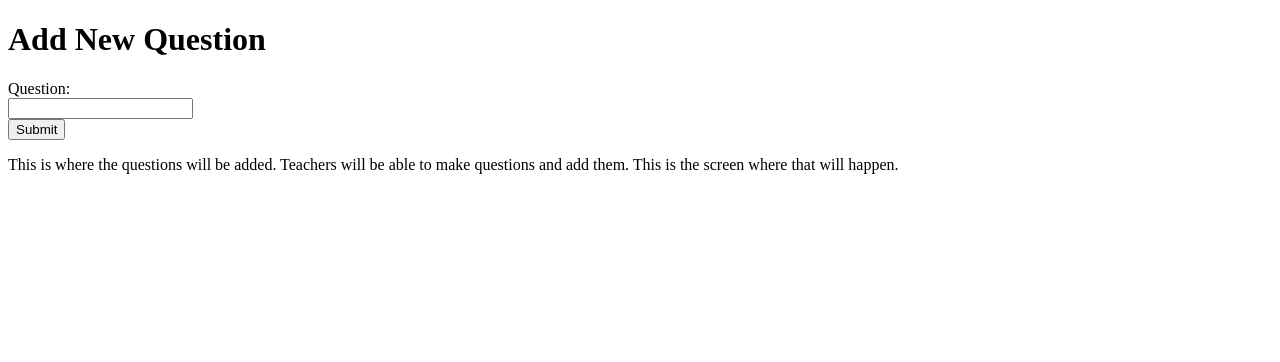
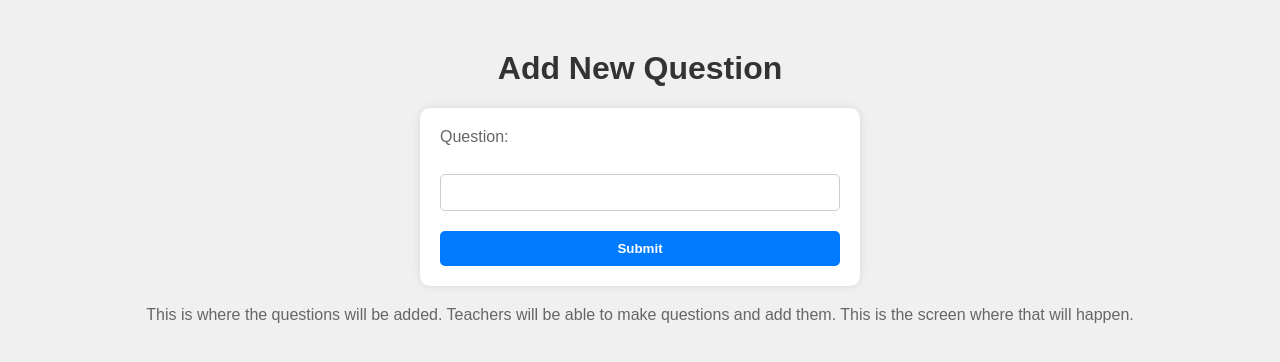
Before and after one commit to 347S24/347-final-project-group-29, a Django app: page /add/ in a window 1280 px wide. Shown: the top 362 px of the page. Run offline with Django 4.2, Linux system fonts and the light colour scheme; parts of the project's set-up code (start-up, migrations or seed data) failed here and were passed over.

Commit message:
Update add_question.html
added some css

```diff
--- a/group_29_final/group29final/group29final/peer_instruction/templates/add_question.html
+++ b/group_29_final/group29final/group29final/peer_instruction/templates/add_question.html
@@ -3,6 +3,65 @@
 <head>
     <meta charset="UTF-8">
     <title>Add Question</title>
+    <style>
+        /* CSS styles for Add Question page */
+        body {
+            font-family: Arial, sans-serif;
+            background-color: #f0f0f0;
+            margin: 0;
+            padding: 0;
+        }
+
+        h1 {
+            color: #333;
+            margin-top: 50px;
+            text-align: center;
+        }
+
+        form {
+            max-width: 400px;
+            margin: 20px auto;
+            padding: 20px;
+            background-color: #fff;
+            border-radius: 10px;
+            box-shadow: 0 0 10px rgba(0, 0, 0, 0.1);
+        }
+
+        label {
+            display: block;
+            margin-bottom: 10px;
+            color: #666;
+        }
+
+        input[type="text"] {
+            width: 100%;
+            padding: 10px;
+            margin-bottom: 20px;
+            border: 1px solid #ccc;
+            border-radius: 5px;
+            box-sizing: border-box;
+        }
+
+        input[type="submit"] {
+            width: 100%;
+            padding: 10px;
+            background-color: #007bff;
+            border: none;
+            border-radius: 5px;
+            color: #fff;
+            font-weight: bold;
+            cursor: pointer;
+        }
+
+        input[type="submit"]:hover {
+            background-color: #0056b3;
+        }
+
+        p {
+            text-align: center;
+            color: #666;
+        }
+    </style>
 </head>
 <body>
     <h1>Add New Question</h1>
```
